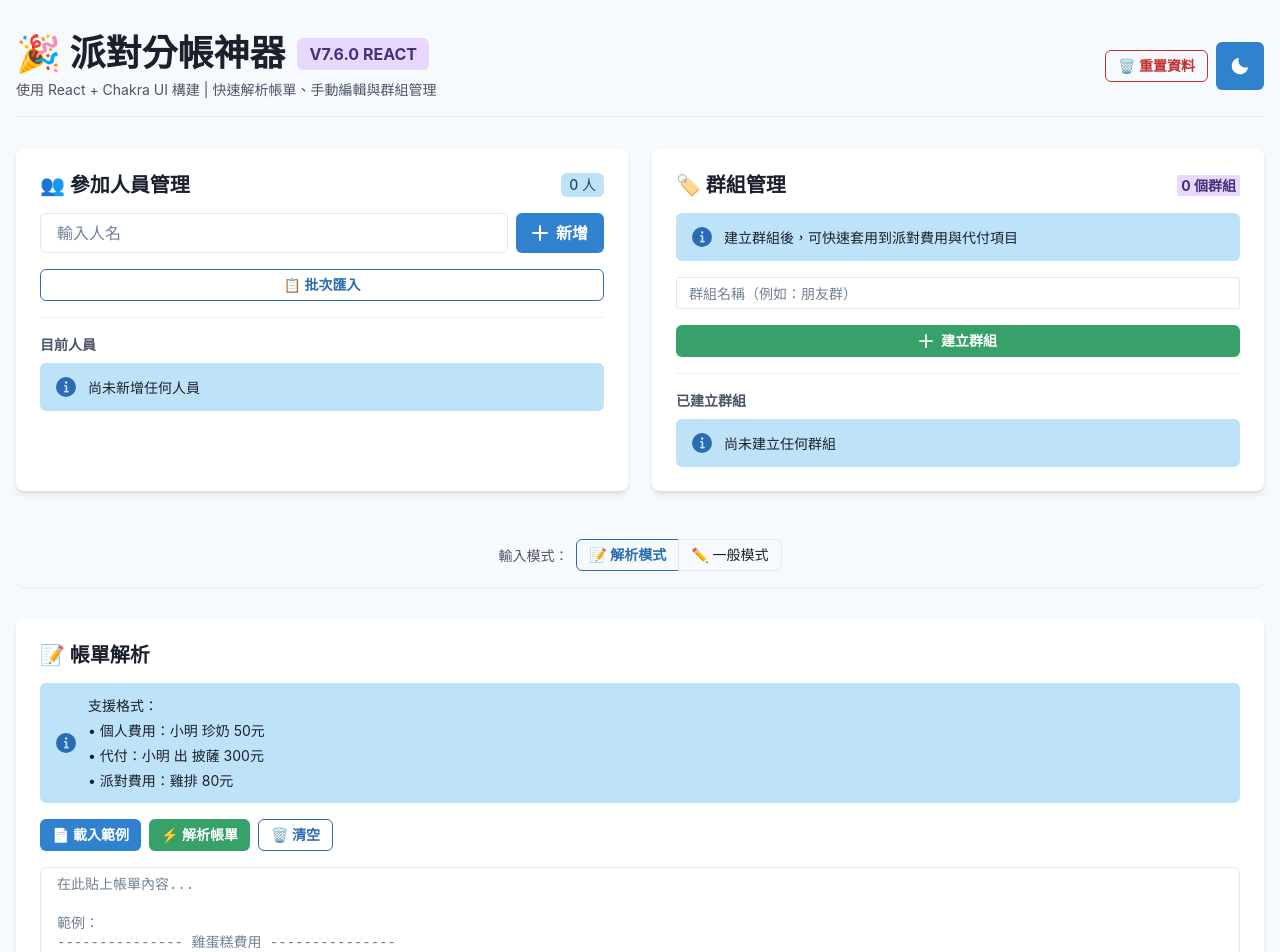
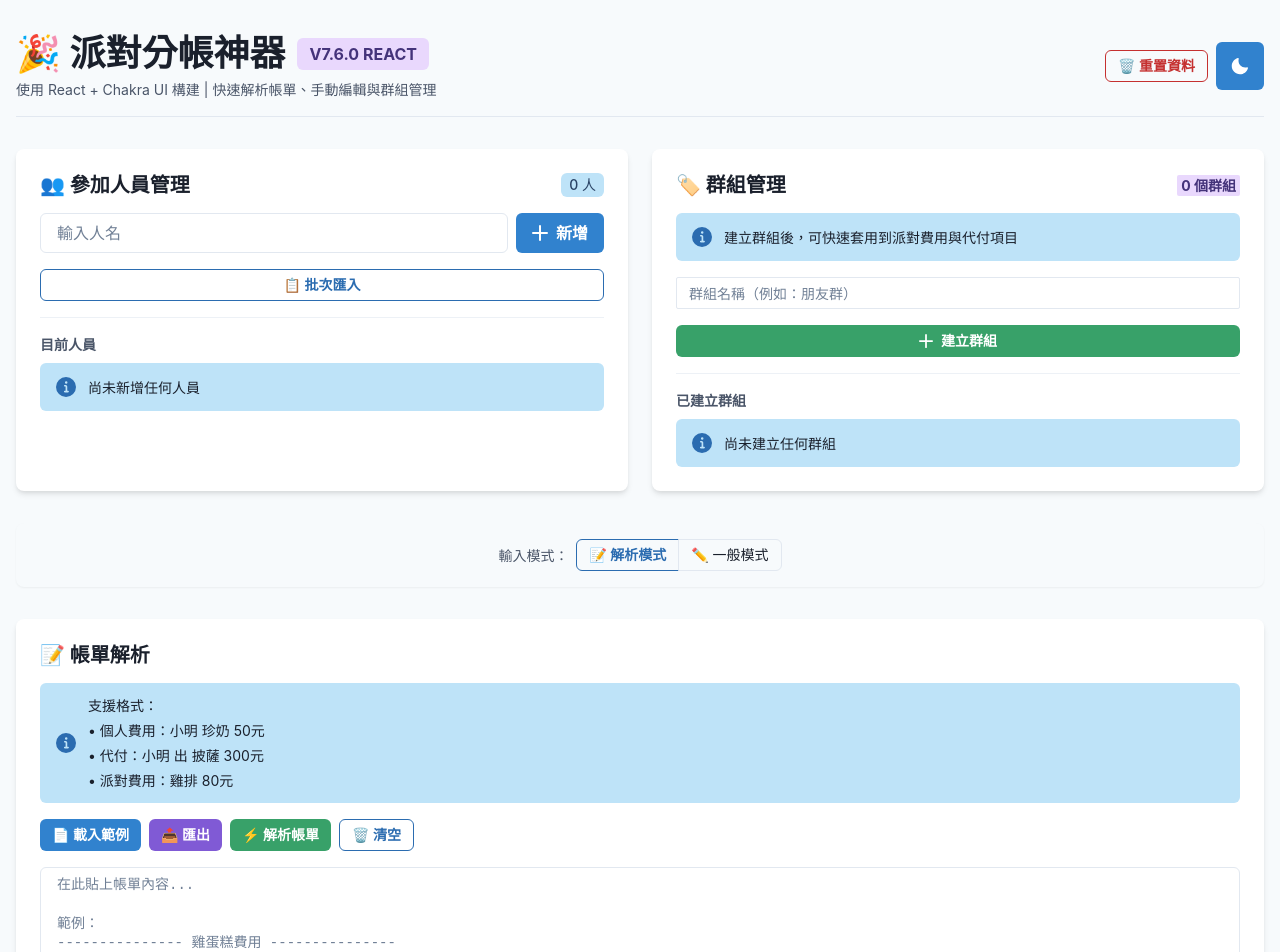
Before and after one commit to skyyq4848/party-split-react, a React (Vite) app: page / in a window 1280 px wide. Shown: the top 952 px of the page. Built offline with nearby package versions, Linux system fonts and the light colour scheme.

Commit message:
新增匯出功能

```diff
--- a/src/components/BillParser.tsx
+++ b/src/components/BillParser.tsx
@@ -29,7 +29,7 @@ import { useAppState } from '../hooks/useAppState';
 
 export default function BillParser() {
   const { parse, getExample, isParsing, parseError } = useBillParser();
-  const { addPeople } = useAppState();
+  const { state, addPeople } = useAppState();
   const [text, setText] = useState('');
   const toast = useToast();
 
@@ -323,6 +323,77 @@ export default function BillParser() {
     setText('');
   };
 
+  const handleExport = () => {
+    const { party, personal, advance } = state;
+
+    if (party.length === 0 && personal.length === 0 && advance.length === 0) {
+      toast({
+        title: '沒有可匯出的資料',
+        description: '請先新增費用項目',
+        status: 'warning',
+        duration: 2000,
+        isClosable: true,
+      });
+      return;
+    }
+
+    let exportText = '';
+
+    // 按分類匯出派對費用
+    const categoryMap = new Map();
+    party.forEach((item) => {
+      const cat = item.cat || '未分類';
+      if (!categoryMap.has(cat)) {
+        categoryMap.set(cat, []);
+      }
+      categoryMap.get(cat).push(item);
+    });
+
+    categoryMap.forEach((items, category) => {
+      // 如果分類名稱已經包含「費用」就不重複加，否則加上「費用」
+      const categoryName = category.includes('費用') ? category : `${category}費用`;
+      exportText += `--------------- ${categoryName} ---------------\n`;
+      items.forEach((item) => {
+        // 品項名稱已包含 $ 符號時不重複加
+        const itemText = item.item.includes('$') ? item.item : `${item.item} $${item.price}`;
+        exportText += `${itemText}\n`;
+      });
+      exportText += '\n';
+    });
+
+    // 匯出個人費用
+    if (personal.length > 0) {
+      if (exportText) exportText += '\n';
+      exportText += `--------------- 個人費用 ---------------\n`;
+      personal.forEach((item) => {
+        const itemText = item.item.includes('$') ? item.item : `${item.item} $${item.price}`;
+        exportText += `${item.person} ${itemText}\n`;
+      });
+      exportText += '\n';
+    }
+
+    // 匯出代付項目
+    if (advance.length > 0) {
+      if (exportText) exportText += '\n';
+      exportText += `--------------- 代付項目 ---------------\n`;
+      advance.forEach((item) => {
+        const itemText = item.item.includes('$') ? item.item : `${item.item} $${item.price}`;
+        exportText += `${item.person} 出 ${itemText}\n`;
+      });
+    }
+
+    // 設定到輸入框
+    setText(exportText.trim());
+
+    toast({
+      title: '匯出成功！',
+      description: '已將費用資料匯出到輸入框，可複製或重新解析',
+      status: 'success',
+      duration: 3000,
+      isClosable: true,
+    });
+  };
+
   return (
     <Box bg="white" p={6} borderRadius="lg" shadow="md">
       <VStack spacing={4} align="stretch">
@@ -346,6 +417,13 @@ export default function BillParser() {
             size="sm"
           >
             📄 載入範例
+          </Button>
+          <Button
+            colorScheme="purple"
+            onClick={handleExport}
+            size="sm"
+          >
+            📤 匯出
           </Button>
           <Button
             colorScheme="green"
```
